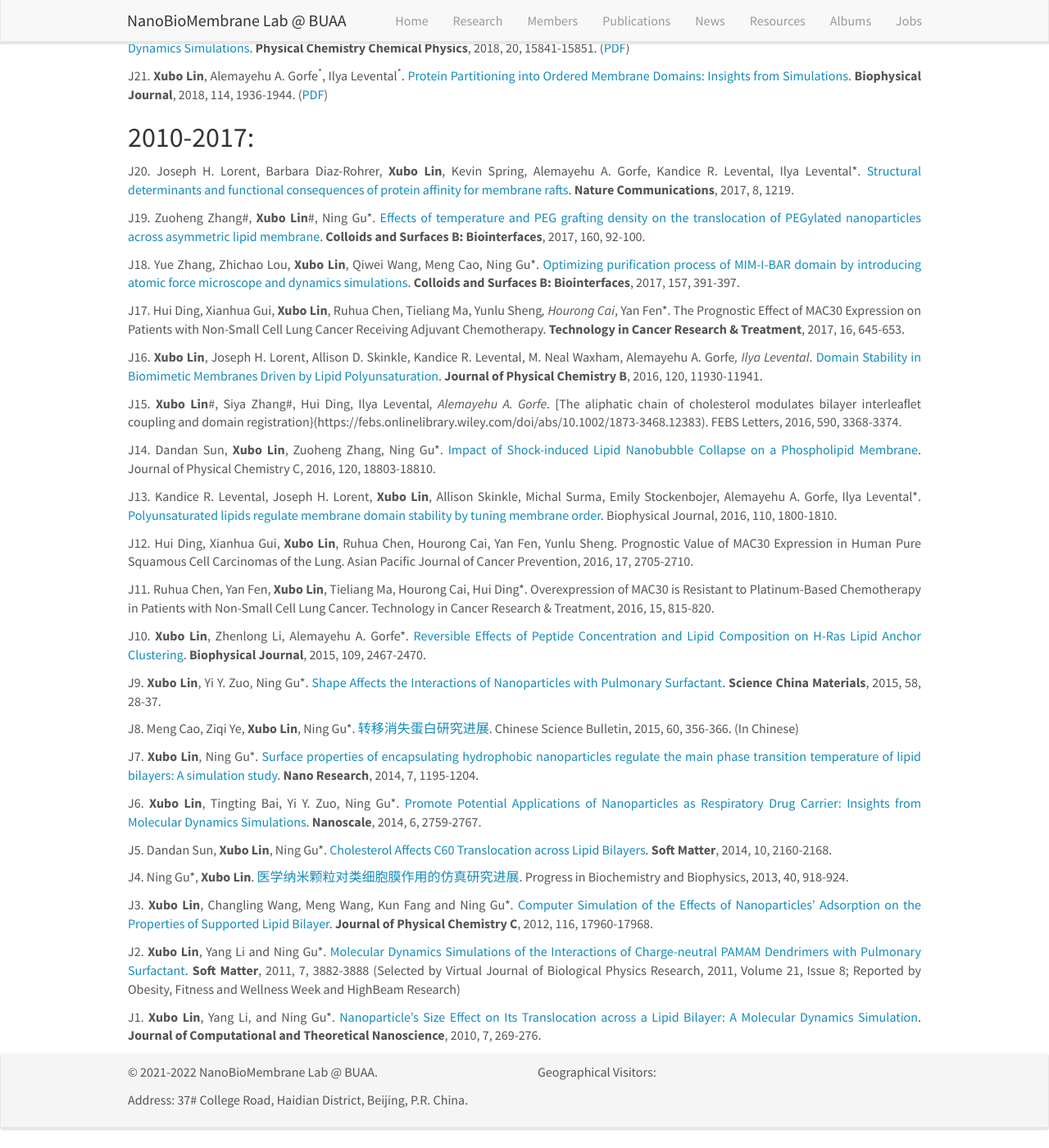
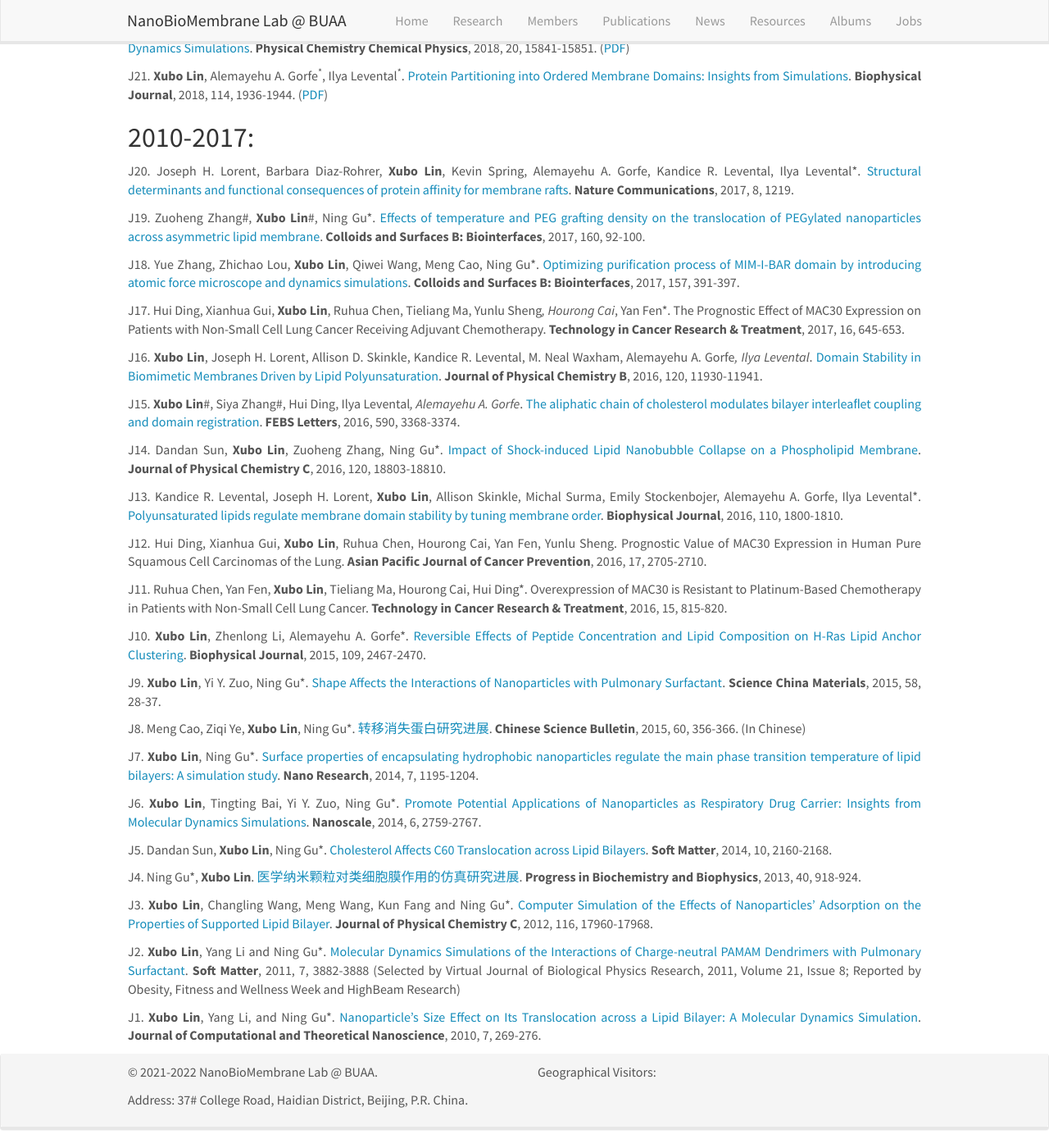
Before and after one commit to linxubo/linxubo.github.io, a Jekyll site: the page built from _pages/publications.md, in a window 1280 px wide and 1400 px high, scrolled down 2091 px. Shown: the whole window at 82% size. Built offline with Jekyll 4.4.1, drawn with Linux system fonts in a browser that asks for light colours; nearby versions of some CDN libraries; a script that is not in the unit is left out.

Commit message:
Update publications.md

```diff
--- a/_pages/publications.md
+++ b/_pages/publications.md
@@ -83,21 +83,21 @@ J17. Hui Ding, Xianhua Gui, **Xubo Lin**, Ruhua Chen, Tieliang Ma, Yunlu Sheng*,
 
 J16. **Xubo Lin**, Joseph H. Lorent, Allison D. Skinkle, Kandice R. Levental, M. Neal Waxham, Alemayehu A. Gorfe*, Ilya Levental*. [Domain Stability in Biomimetic Membranes Driven by Lipid Polyunsaturation](https://pubs.acs.org/doi/abs/10.1021/acs.jpcb.6b06815). **Journal of Physical Chemistry B**, 2016, 120, 11930-11941.
 
-J15. **Xubo Lin**#, Siya Zhang#, Hui Ding, Ilya Levental*, Alemayehu A. Gorfe*. [The aliphatic chain of cholesterol modulates bilayer interleaﬂet coupling and domain registration}(https://febs.onlinelibrary.wiley.com/doi/abs/10.1002/1873-3468.12383). FEBS Letters, 2016, 590, 3368-3374.
+J15. **Xubo Lin**#, Siya Zhang#, Hui Ding, Ilya Levental*, Alemayehu A. Gorfe*. [The aliphatic chain of cholesterol modulates bilayer interleaﬂet coupling and domain registration](https://febs.onlinelibrary.wiley.com/doi/abs/10.1002/1873-3468.12383). **FEBS Letters**, 2016, 590, 3368-3374.
 
-J14. Dandan Sun, **Xubo Lin**, Zuoheng Zhang, Ning Gu*. [Impact of Shock-induced Lipid Nanobubble Collapse on a Phospholipid Membrane](https://pubs.acs.org/doi/abs/10.1021/acs.jpcc.6b04086). Journal of Physical Chemistry C, 2016, 120, 18803-18810.
+J14. Dandan Sun, **Xubo Lin**, Zuoheng Zhang, Ning Gu*. [Impact of Shock-induced Lipid Nanobubble Collapse on a Phospholipid Membrane](https://pubs.acs.org/doi/abs/10.1021/acs.jpcc.6b04086). **Journal of Physical Chemistry C**, 2016, 120, 18803-18810.
 
-J13. Kandice R. Levental, Joseph H. Lorent, **Xubo Lin**, Allison Skinkle, Michal Surma, Emily Stockenbojer, Alemayehu A. Gorfe, Ilya Levental*. [Polyunsaturated lipids regulate membrane domain stability by tuning membrane order](https://www.sciencedirect.com/science/article/pii/S0006349516300613). Biophysical Journal, 2016, 110, 1800-1810.
+J13. Kandice R. Levental, Joseph H. Lorent, **Xubo Lin**, Allison Skinkle, Michal Surma, Emily Stockenbojer, Alemayehu A. Gorfe, Ilya Levental*. [Polyunsaturated lipids regulate membrane domain stability by tuning membrane order](https://www.sciencedirect.com/science/article/pii/S0006349516300613). **Biophysical Journal**, 2016, 110, 1800-1810.
 
-J12. Hui Ding, Xianhua Gui, **Xubo Lin**, Ruhua Chen, Hourong Cai, Yan Fen, Yunlu Sheng. Prognostic Value of MAC30 Expression in Human Pure Squamous Cell Carcinomas of the Lung. Asian Pacific Journal of Cancer Prevention, 2016, 17, 2705-2710.
+J12. Hui Ding, Xianhua Gui, **Xubo Lin**, Ruhua Chen, Hourong Cai, Yan Fen, Yunlu Sheng. Prognostic Value of MAC30 Expression in Human Pure Squamous Cell Carcinomas of the Lung. **Asian Pacific Journal of Cancer Prevention**, 2016, 17, 2705-2710.
 
-J11. Ruhua Chen, Yan Fen, **Xubo Lin**, Tieliang Ma, Hourong Cai, Hui Ding*. Overexpression of MAC30 is Resistant to Platinum-Based Chemotherapy in Patients with Non-Small Cell Lung Cancer. Technology in Cancer Research & Treatment, 2016, 15, 815-820.
+J11. Ruhua Chen, Yan Fen, **Xubo Lin**, Tieliang Ma, Hourong Cai, Hui Ding*. Overexpression of MAC30 is Resistant to Platinum-Based Chemotherapy in Patients with Non-Small Cell Lung Cancer. **Technology in Cancer Research & Treatment**, 2016, 15, 815-820.
 
 J10. **Xubo Lin**, Zhenlong Li, Alemayehu A. Gorfe*. [Reversible Effects of Peptide Concentration and Lipid Composition on H-Ras Lipid Anchor Clustering](https://www.sciencedirect.com/science/article/pii/S0006349515011662). **Biophysical Journal**, 2015, 109, 2467-2470.
 
 J9. **Xubo Lin**, Yi Y. Zuo, Ning Gu*. [Shape Affects the Interactions of Nanoparticles with Pulmonary Surfactant](https://link.springer.com/article/10.1007/s40843-014-0018-5). **Science China Materials**, 2015, 58, 28-37.
 
-J8. Meng Cao, Ziqi Ye, **Xubo Lin**, Ning Gu*. [转移消失蛋白研究进展](https://www.cnki.com.cn/Article/CJFDTotal-KXTB201504004.htm). Chinese Science Bulletin, 2015, 60, 356-366. (In Chinese)
+J8. Meng Cao, Ziqi Ye, **Xubo Lin**, Ning Gu*. [转移消失蛋白研究进展](https://www.cnki.com.cn/Article/CJFDTotal-KXTB201504004.htm). **Chinese Science Bulletin**, 2015, 60, 356-366. (In Chinese)
 
 J7. **Xubo Lin**, Ning Gu*. [Surface properties of encapsulating hydrophobic nanoparticles regulate the main phase transition temperature of lipid bilayers: A simulation study](https://link.springer.com/article/10.1007/s12274-014-0482-3). **Nano Research**, 2014, 7, 1195-1204.
 
@@ -105,7 +105,7 @@ J6. **Xubo Lin**, Tingting Bai, Yi Y. Zuo, Ning Gu*. [Promote Potential Applicat
 
 J5. Dandan Sun, **Xubo Lin**, Ning Gu*. [Cholesterol Affects C60 Translocation across Lipid Bilayers](https://pubs.rsc.org/en/content/articlehtml/2014/sm/c3sm52211c). **Soft Matter**, 2014, 10, 2160-2168.
 
-J4. Ning Gu*, **Xubo Lin**. [医学纳米颗粒对类细胞膜作用的仿真研究进展](https://www.cnki.com.cn/Article/CJFDTotal-SHSW201310004.htm). Progress in Biochemistry and Biophysics, 2013, 40, 918-924.
+J4. Ning Gu*, **Xubo Lin**. [医学纳米颗粒对类细胞膜作用的仿真研究进展](https://www.cnki.com.cn/Article/CJFDTotal-SHSW201310004.htm). **Progress in Biochemistry and Biophysics**, 2013, 40, 918-924.
 
 J3. **Xubo Lin**, Changling Wang, Meng Wang, Kun Fang and Ning Gu*. [Computer Simulation of the Effects of Nanoparticles' Adsorption on the Properties of Supported Lipid Bilayer](https://pubs.acs.org/doi/abs/10.1021/jp305784z). **Journal of Physical Chemistry C**, 2012, 116, 17960-17968.
 
```
